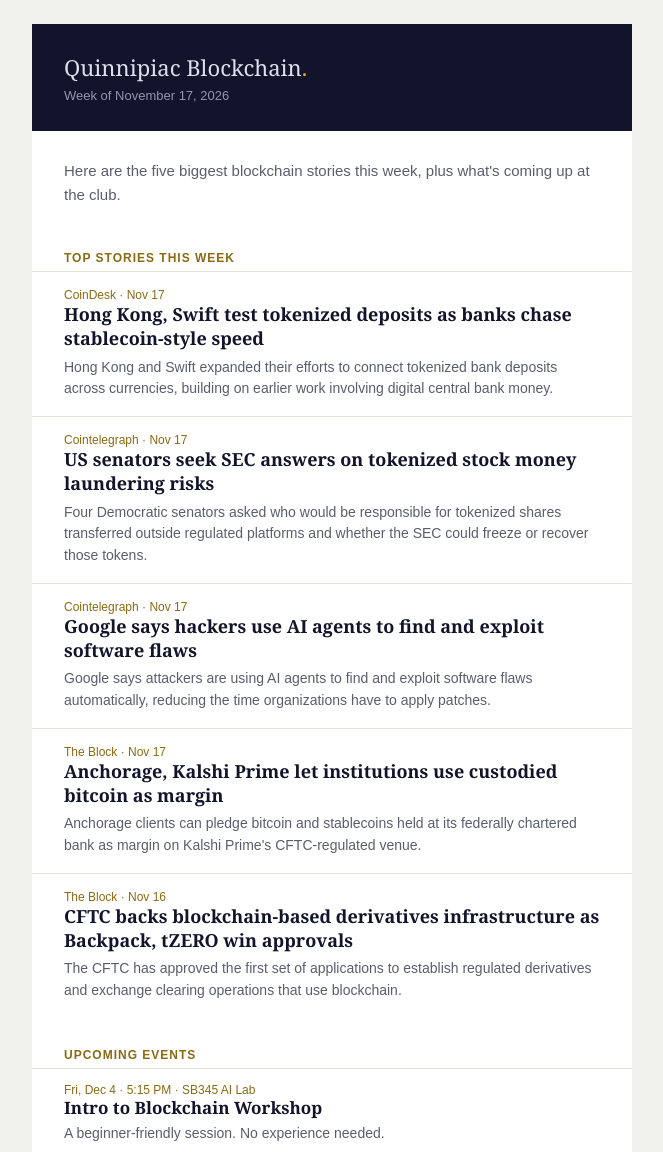
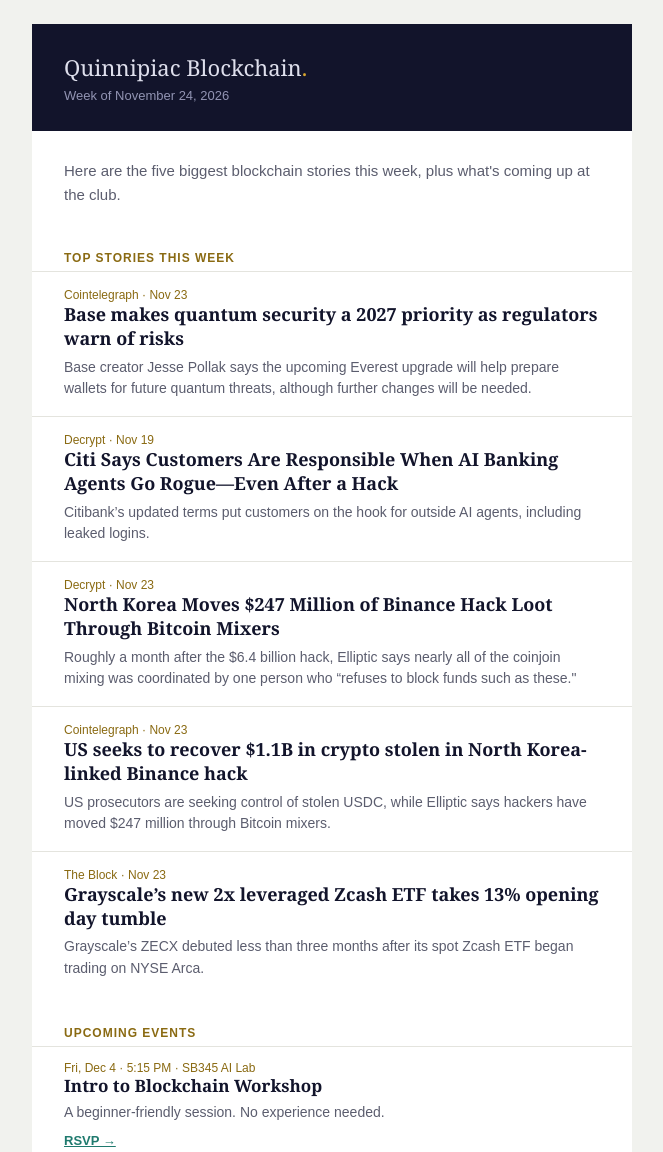
Before and after one commit to kwinge05-sketch/qublockchain, a plain HTML site: page newsletter/latest.html in a window 1280 px wide. Shown: the top 1152 px of the page, without its empty margins (308-971 px from the left). Drawn offline with Linux system fonts and the light colour scheme.

Commit message:
Build newsletter

```diff
--- a/newsletter/latest.html
+++ b/newsletter/latest.html
@@ -6,16 +6,17 @@
 <table role="presentation" width="600" cellpadding="0" cellspacing="0" style="width:100%;max-width:600px;background:#FFFFFF;">
 <tr><td style="background:#12142B;padding:28px 32px;">
 <div style="font:22px Georgia,serif;color:#DEDFEC;">Quinnipiac Blockchain<span style="color:#D9A62E;">.</span></div>
-<div style="margin-top:6px;font:13px Arial,Helvetica,sans-serif;color:#9294B3;">Week of November 17, 2026</div></td></tr>
+<div style="margin-top:6px;font:13px Arial,Helvetica,sans-serif;color:#9294B3;">Week of November 24, 2026</div></td></tr>
 <tr><td style="padding:28px 32px 0;"><p style="margin:0 0 14px;font:15px/1.6 Arial,Helvetica,sans-serif;color:#5B5D6E;">Here are the five biggest blockchain stories this week, plus what&#x27;s coming up at the club.</p></td></tr>
 <tr><td style="padding:30px 32px 6px;font:bold 12px Arial,Helvetica,sans-serif;letter-spacing:1px;text-transform:uppercase;color:#8A6A12;">Top stories this week</td></tr>
-<tr><td style="padding:16px 32px;border-top:1px solid #E4E4DE;"><div style="font:12px Arial,Helvetica,sans-serif;color:#8A6A12;">CoinDesk &middot; Nov 17</div><a href="https://www.coindesk.com/business/2026/11/17/hong-kong-swift-test-tokenized-deposits-as-banks-chase-stablecoin-style-speed" style="font:bold 18px/1.35 Georgia,serif;color:#12142B;text-decoration:none;">Hong Kong, Swift test tokenized deposits as banks chase stablecoin-style speed</a><div style="margin-top:6px;font:14px/1.55 Arial,Helvetica,sans-serif;color:#5B5D6E;">Hong Kong and Swift expanded their efforts to connect tokenized bank deposits across currencies, building on earlier work involving digital central bank money.</div></td></tr>
-<tr><td style="padding:16px 32px;border-top:1px solid #E4E4DE;"><div style="font:12px Arial,Helvetica,sans-serif;color:#8A6A12;">Cointelegraph &middot; Nov 17</div><a href="https://cointelegraph.com/news/us-senators-sec-tokenized-stock-safeguards?utm_source=rss_feed&amp;utm_medium=rss&amp;utm_campaign=rss_partner_inbound" style="font:bold 18px/1.35 Georgia,serif;color:#12142B;text-decoration:none;">US senators seek SEC answers on tokenized stock money laundering risks</a><div style="margin-top:6px;font:14px/1.55 Arial,Helvetica,sans-serif;color:#5B5D6E;">Four Democratic senators asked who would be responsible for tokenized shares transferred outside regulated platforms and whether the SEC could freeze or recover those tokens.</div></td></tr>
-<tr><td style="padding:16px 32px;border-top:1px solid #E4E4DE;"><div style="font:12px Arial,Helvetica,sans-serif;color:#8A6A12;">Cointelegraph &middot; Nov 17</div><a href="https://cointelegraph.com/news/google-ai-agents-automated-cyberattacks-software-flaws?utm_source=rss_feed&amp;utm_medium=rss&amp;utm_campaign=rss_partner_inbound" style="font:bold 18px/1.35 Georgia,serif;color:#12142B;text-decoration:none;">Google says hackers use AI agents to find and exploit software flaws</a><div style="margin-top:6px;font:14px/1.55 Arial,Helvetica,sans-serif;color:#5B5D6E;">Google says attackers are using AI agents to find and exploit software flaws automatically, reducing the time organizations have to apply patches.</div></td></tr>
-<tr><td style="padding:16px 32px;border-top:1px solid #E4E4DE;"><div style="font:12px Arial,Helvetica,sans-serif;color:#8A6A12;">The Block &middot; Nov 17</div><a href="https://www.theblock.co/news/business/2026-11-17-anchorage-digital-kalshi-prime-hodl-margining-bitcoin-collateral-442568" style="font:bold 18px/1.35 Georgia,serif;color:#12142B;text-decoration:none;">Anchorage, Kalshi Prime let institutions use custodied bitcoin as margin</a><div style="margin-top:6px;font:14px/1.55 Arial,Helvetica,sans-serif;color:#5B5D6E;">Anchorage clients can pledge bitcoin and stablecoins held at its federally chartered bank as margin on Kalshi Prime&#x27;s CFTC-regulated venue.</div></td></tr>
-<tr><td style="padding:16px 32px;border-top:1px solid #E4E4DE;"><div style="font:12px Arial,Helvetica,sans-serif;color:#8A6A12;">The Block &middot; Nov 16</div><a href="https://www.theblock.co/news/regulation/2026-11-16-cftc-blockchain-derivatives-exchange-approval-backpack-tzero-441591" style="font:bold 18px/1.35 Georgia,serif;color:#12142B;text-decoration:none;">CFTC backs blockchain-based derivatives infrastructure as Backpack, tZERO win approvals</a><div style="margin-top:6px;font:14px/1.55 Arial,Helvetica,sans-serif;color:#5B5D6E;">The CFTC has approved the first set of applications to establish regulated derivatives and exchange clearing operations that use blockchain.</div></td></tr>
+<tr><td style="padding:16px 32px;border-top:1px solid #E4E4DE;"><div style="font:12px Arial,Helvetica,sans-serif;color:#8A6A12;">Cointelegraph &middot; Nov 23</div><a href="https://cointelegraph.com/interview/base-quantum-security-2027-priority-regulators-warn-risks?utm_source=rss_feed&amp;utm_medium=rss&amp;utm_campaign=rss_partner_inbound" style="font:bold 18px/1.35 Georgia,serif;color:#12142B;text-decoration:none;">Base makes quantum security a 2027 priority as regulators warn of risks</a><div style="margin-top:6px;font:14px/1.55 Arial,Helvetica,sans-serif;color:#5B5D6E;">Base creator Jesse Pollak says the upcoming Everest upgrade will help prepare wallets for future quantum threats, although further changes will be needed.</div></td></tr>
+<tr><td style="padding:16px 32px;border-top:1px solid #E4E4DE;"><div style="font:12px Arial,Helvetica,sans-serif;color:#8A6A12;">Decrypt &middot; Nov 19</div><a href="https://decrypt.co/383677/citi-customers-responsible-ai-banking-agents-rogue-hack" style="font:bold 18px/1.35 Georgia,serif;color:#12142B;text-decoration:none;">Citi Says Customers Are Responsible When AI Banking Agents Go Rogue—Even After a Hack</a><div style="margin-top:6px;font:14px/1.55 Arial,Helvetica,sans-serif;color:#5B5D6E;">Citibank’s updated terms put customers on the hook for outside AI agents, including leaked logins.</div></td></tr>
+<tr><td style="padding:16px 32px;border-top:1px solid #E4E4DE;"><div style="font:12px Arial,Helvetica,sans-serif;color:#8A6A12;">Decrypt &middot; Nov 23</div><a href="https://decrypt.co/383844/north-korea-247-million-binance-hack-bitcoin-mixers" style="font:bold 18px/1.35 Georgia,serif;color:#12142B;text-decoration:none;">North Korea Moves $247 Million of Binance Hack Loot Through Bitcoin Mixers</a><div style="margin-top:6px;font:14px/1.55 Arial,Helvetica,sans-serif;color:#5B5D6E;">Roughly a month after the $6.4 billion hack, Elliptic says nearly all of the coinjoin mixing was coordinated by one person who “refuses to block funds such as these.&quot;</div></td></tr>
+<tr><td style="padding:16px 32px;border-top:1px solid #E4E4DE;"><div style="font:12px Arial,Helvetica,sans-serif;color:#8A6A12;">Cointelegraph &middot; Nov 23</div><a href="https://cointelegraph.com/news/us-seeks-11b-crypto-stolen-north-korea-binance-hack?utm_source=rss_feed&amp;utm_medium=rss&amp;utm_campaign=rss_partner_inbound" style="font:bold 18px/1.35 Georgia,serif;color:#12142B;text-decoration:none;">US seeks to recover $1.1B in crypto stolen in North Korea-linked Binance hack</a><div style="margin-top:6px;font:14px/1.55 Arial,Helvetica,sans-serif;color:#5B5D6E;">US prosecutors are seeking control of stolen USDC, while Elliptic says hackers have moved $247 million through Bitcoin mixers.</div></td></tr>
+<tr><td style="padding:16px 32px;border-top:1px solid #E4E4DE;"><div style="font:12px Arial,Helvetica,sans-serif;color:#8A6A12;">The Block &middot; Nov 23</div><a href="https://www.theblock.co/news/business/2026-11-23-grayscale-launches-2x-zcash-etf-three-months-spot-fund-debut-445407" style="font:bold 18px/1.35 Georgia,serif;color:#12142B;text-decoration:none;">Grayscale’s new 2x leveraged Zcash ETF takes 13% opening day tumble</a><div style="margin-top:6px;font:14px/1.55 Arial,Helvetica,sans-serif;color:#5B5D6E;">Grayscale’s ZECX debuted less than three months after its spot Zcash ETF began trading on NYSE Arca.</div></td></tr>
 <tr><td style="padding:30px 32px 6px;font:bold 12px Arial,Helvetica,sans-serif;letter-spacing:1px;text-transform:uppercase;color:#8A6A12;">Upcoming events</td></tr>
 <tr><td style="padding:14px 32px;border-top:1px solid #E4E4DE;"><div style="font:12px Arial,Helvetica,sans-serif;color:#8A6A12;">Fri, Dec 4 · 5:15 PM &middot; SB345 AI Lab</div><div style="font:bold 17px/1.35 Georgia,serif;color:#12142B;">Intro to Blockchain Workshop</div><div style="margin-top:4px;font:14px/1.55 Arial,Helvetica,sans-serif;color:#5B5D6E;">A beginner-friendly session. No experience needed.</div><div style="margin-top:8px;"><a href="https://quinnipiac.campusgroups.com/feeds?type=club&amp;type_id=35573&amp;tab=about" style="font:bold 13px Arial,Helvetica,sans-serif;color:#1F7A6E;">RSVP &rarr;</a></div></td></tr>
+<tr><td style="padding:14px 32px;border-top:1px solid #E4E4DE;"><div style="font:12px Arial,Helvetica,sans-serif;color:#8A6A12;">Fri, Dec 11 · 5:15 PM &middot; Where it is</div><div style="font:bold 17px/1.35 Georgia,serif;color:#12142B;">Your second event title</div><div style="margin-top:4px;font:14px/1.55 Arial,Helvetica,sans-serif;color:#5B5D6E;">One sentence about it.</div><div style="margin-top:8px;"><a href="https://quinnipiac.campusgroups.com/feeds?type=club&amp;type_id=35573&amp;tab=about" style="font:bold 13px Arial,Helvetica,sans-serif;color:#1F7A6E;">RSVP &rarr;</a></div></td></tr>
 <tr><td style="padding:26px 32px 18px;border-top:1px solid #E4E4DE;"><a href="https://quinnipiac.campusgroups.com/feeds?type=club&amp;type_id=35573&amp;tab=about" style="display:inline-block;margin:0 8px 8px 0;padding:12px 20px;font:bold 14px Arial,Helvetica,sans-serif;text-decoration:none;background:#D9A62E;color:#12142B;">Join on CampusGroups</a><a href="https://www.linkedin.com/company/blockchainqu/" style="display:inline-block;margin:0 8px 8px 0;padding:12px 20px;font:bold 14px Arial,Helvetica,sans-serif;text-decoration:none;border:1px solid #12142B;color:#12142B;">Follow on LinkedIn</a></td></tr>
 <tr><td style="padding:18px 32px 28px;font:12px/1.6 Arial,Helvetica,sans-serif;color:#8A8C9E;">You are receiving this because you signed up for the Quinnipiac Blockchain newsletter. This newsletter is for education only and is not financial, investment, legal, or tax advice.</td></tr>
 </table></td></tr></table></body></html>
```
Also changed, not shown: newsletter/latest.txt.
